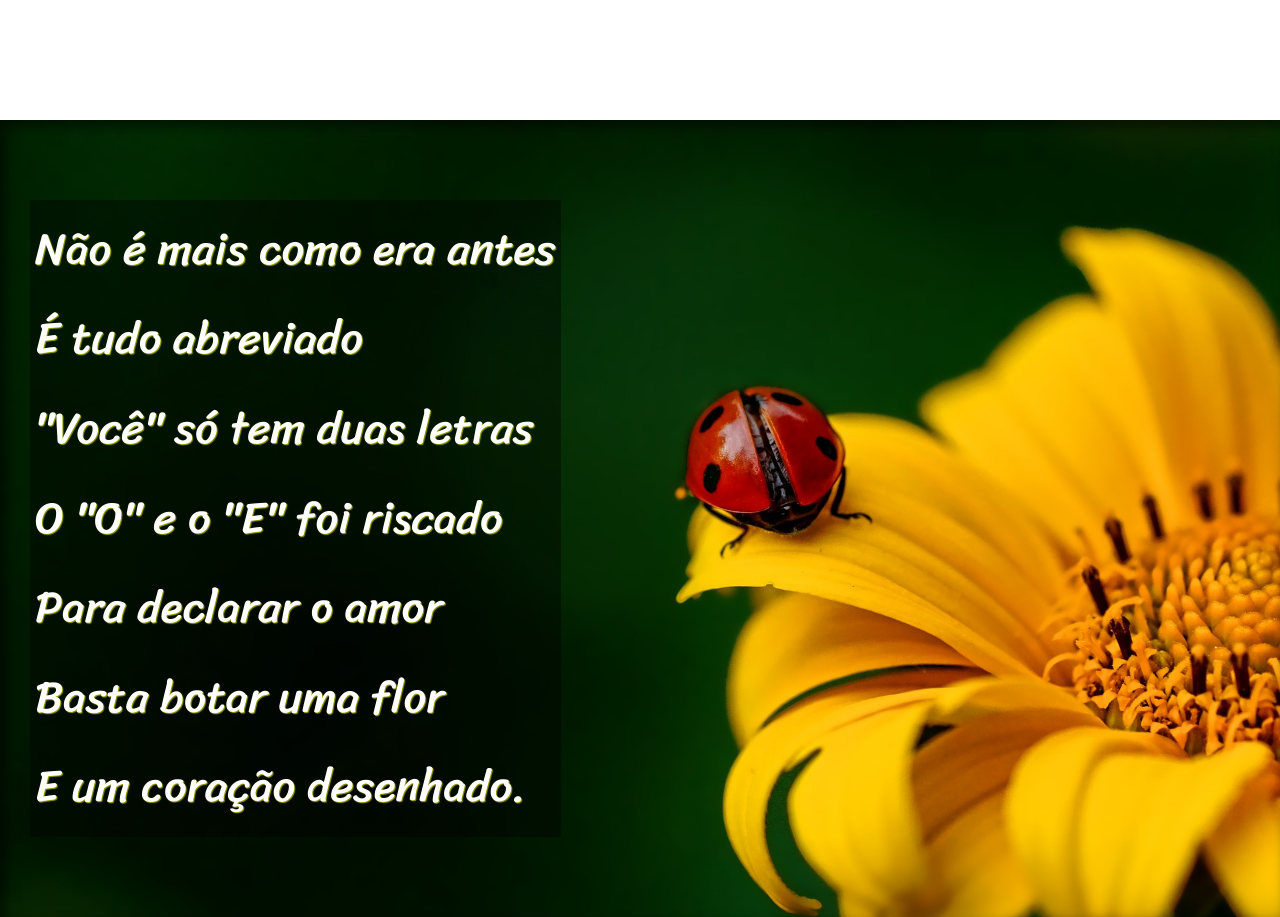
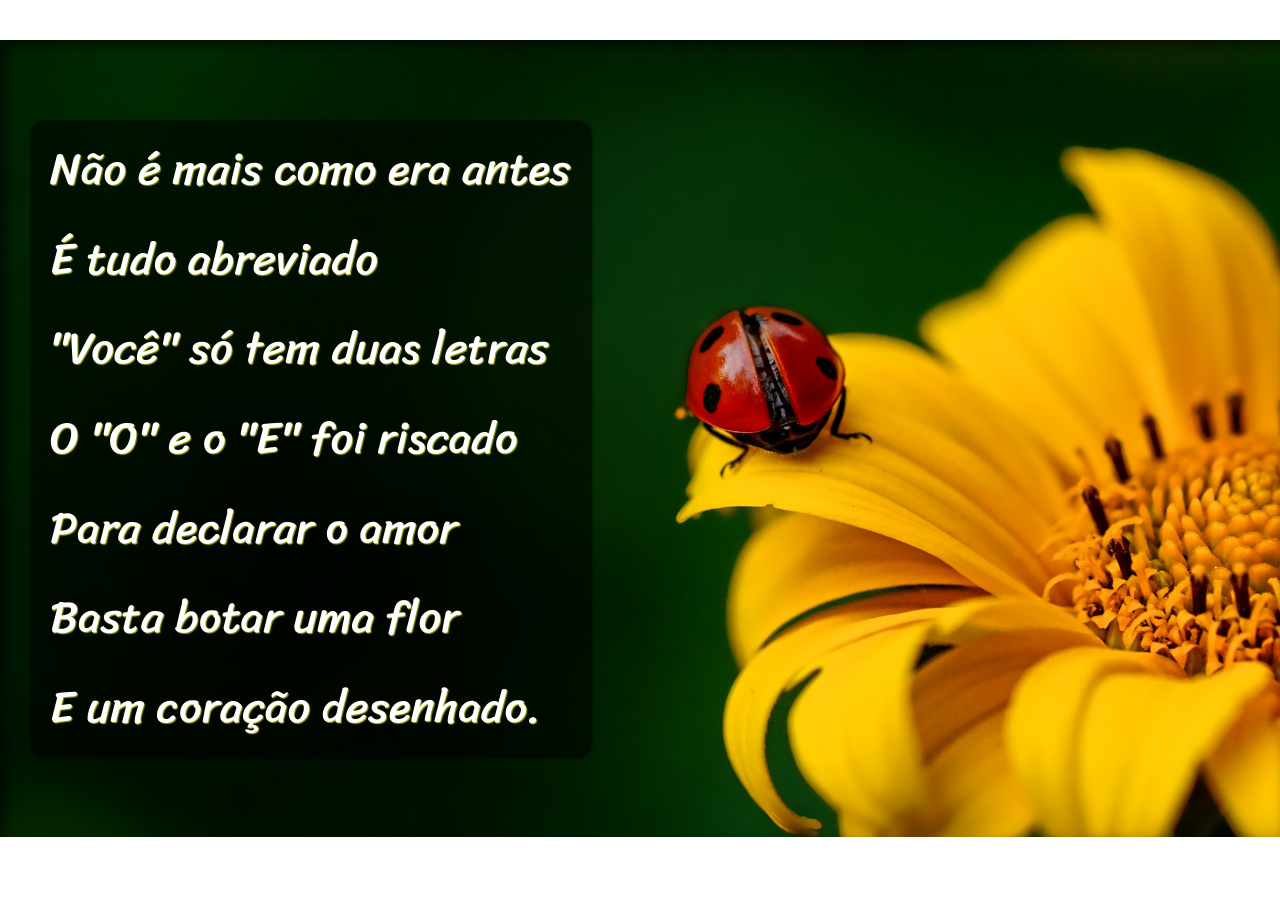
Before and after one commit to LuizDev271/Cordel-Moderno, a plain HTML site: page index.html in a window 1280 px wide. Shown: the part 940-1857 px from the top of the page. Drawn offline with Linux system fonts and the light colour scheme.

Commit message:
Updates CSS3 (Section p)

```diff
--- a/estilo/style.css
+++ b/estilo/style.css
@@ -47,7 +47,7 @@ section{
 }
 
 section > p{
-    padding-bottom: 2em;
+    padding: 5px 20px;
 }
 
 section.normal{
@@ -68,9 +68,13 @@ section.imagem{
 
 section.imagem > p{
     display: inline-block;
-    padding: 5px;
-    background-color: #00000065;
+    padding: 5px 20px;
+
+    background-color: #0000008a;
     text-shadow: 1px 1px 1px #ffff009c;
+
+    border-radius: 15px;
+    box-shadow: 1px 1px 3px #000000b4;
 }
 
 section#img01{
```
